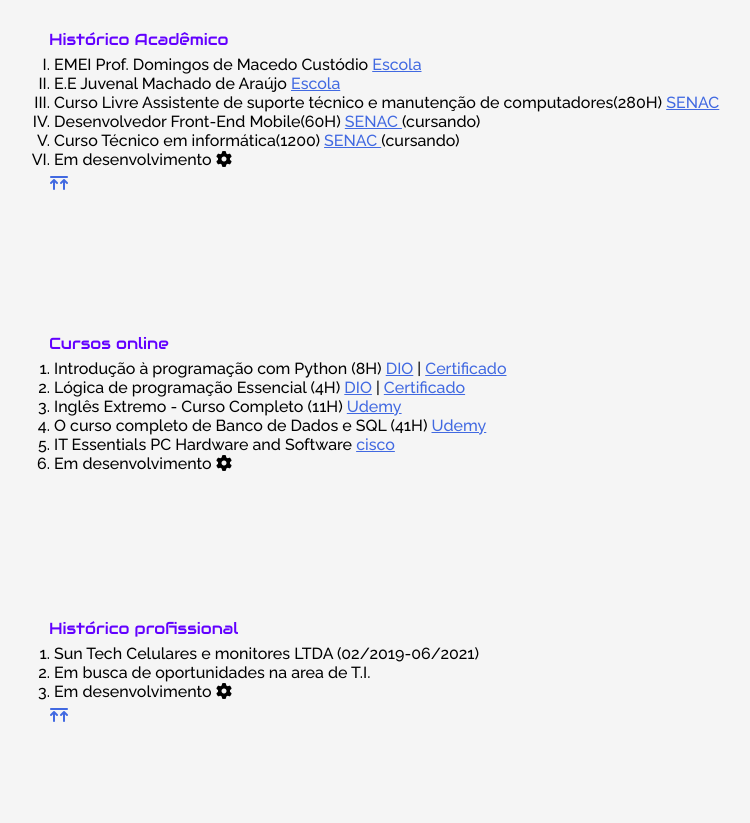
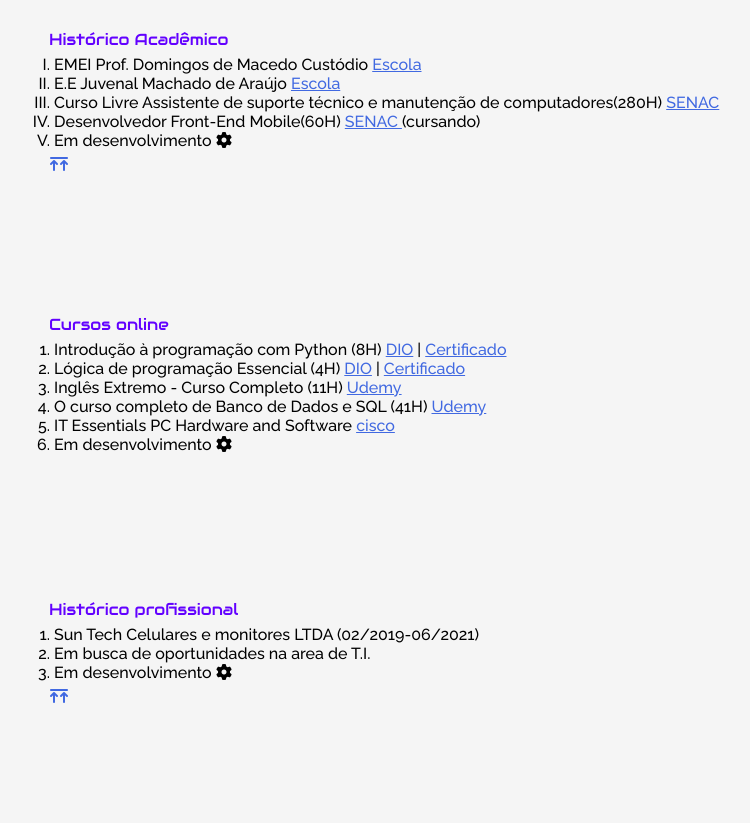
Before and after one commit to VinNissu/VinNissu-Curriculo, a plain HTML site: page index.html in a window 1280 px wide. Shown: the part 1380-2203 px from the top of the page, without its empty margins (198-948 px from the left). Drawn offline with Linux system fonts and the light colour scheme.

Commit message:
Update index.html

```diff
--- a/index.html
+++ b/index.html
@@ -127,10 +127,6 @@ perfil do Vinicius Luiz " id="start">
                         target="_blank" rel="noopener noreferrer">SENAC </a>
                     (cursando)
                 </li>
-                <li>Curso Técnico em informática(1200)
-                    <a href="https://www.sp.senac.br/senac-sao-jose-dos-campos/cursos-tecnicos/curso-tecnico-em-informatica"
-                        target="_blank" rel="noopener noreferrer">SENAC </a>
-                    (cursando)
                 <li>Em desenvolvimento <i class="fa-solid fa-cog fa-spin"
                         style="--fa-animation-direction: reverse;"></i>
 
```
